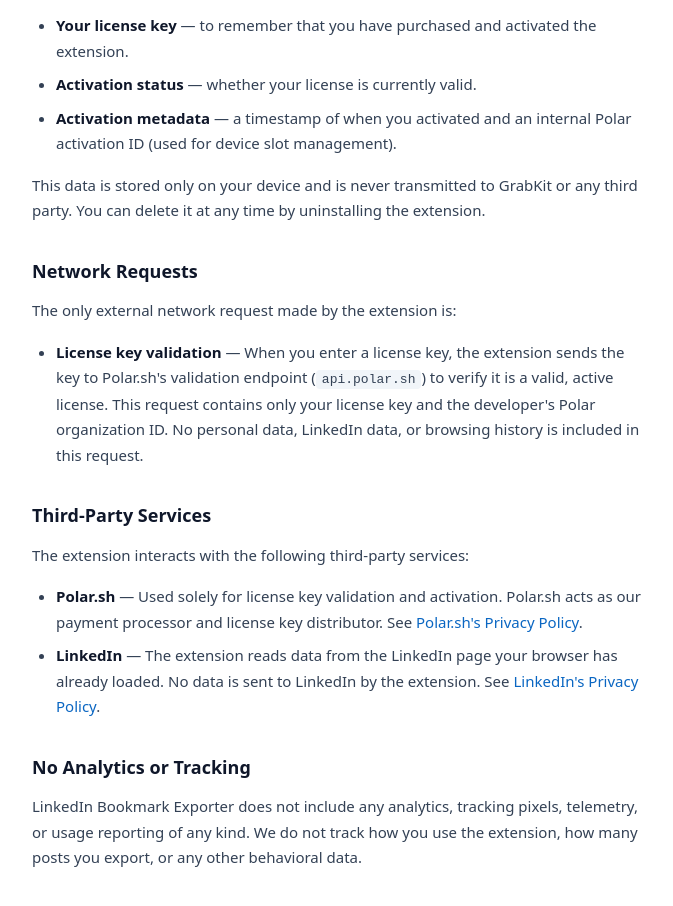
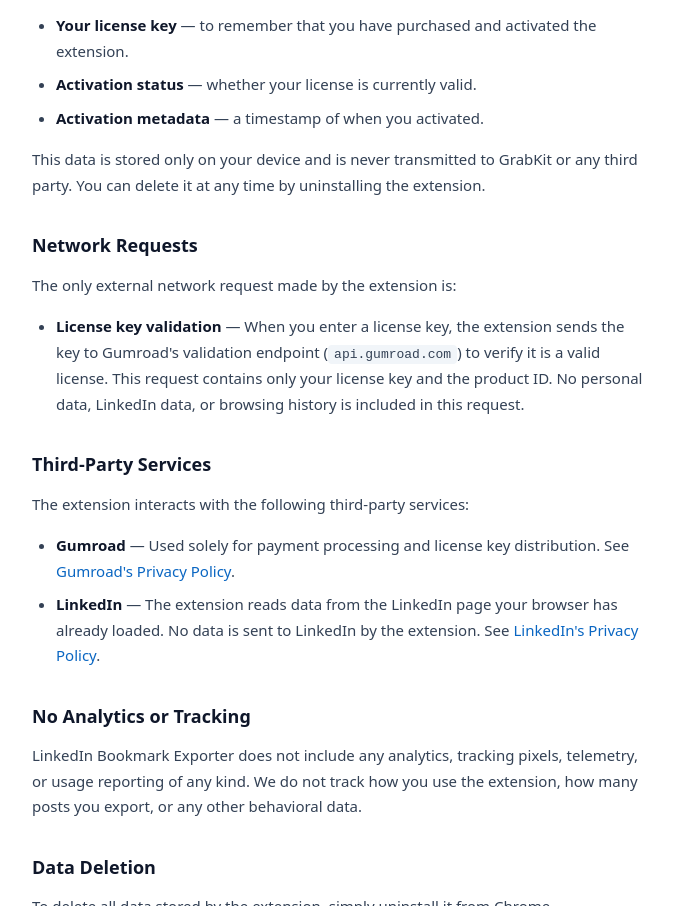
Before and after one commit to mfx1000/grabkit, a plain HTML site: page linkedin-bookmark-exporter/privacy/index.html in a window 1280 px wide. Shown: the part 1244-2150 px from the top of the page, without its empty margins (298-971 px from the left). Drawn offline with Linux system fonts and the light colour scheme.

Commit message:
Updated URLs and new payment processor

```diff
--- a/linkedin-bookmark-exporter/privacy/index.html
+++ b/linkedin-bookmark-exporter/privacy/index.html
@@ -122,7 +122,7 @@
     <ul>
       <li><strong>Your license key</strong> — to remember that you have purchased and activated the extension.</li>
       <li><strong>Activation status</strong> — whether your license is currently valid.</li>
-      <li><strong>Activation metadata</strong> — a timestamp of when you activated and an internal Polar activation ID (used for device slot management).</li>
+      <li><strong>Activation metadata</strong> — a timestamp of when you activated.</li>
     </ul>
     <p>
       This data is stored only on your device and is never transmitted to GrabKit or any third party. You can delete it at any time by uninstalling the extension.
@@ -133,13 +133,13 @@
       The only external network request made by the extension is:
     </p>
     <ul>
-      <li><strong>License key validation</strong> — When you enter a license key, the extension sends the key to Polar.sh's validation endpoint (<code>api.polar.sh</code>) to verify it is a valid, active license. This request contains only your license key and the developer's Polar organization ID. No personal data, LinkedIn data, or browsing history is included in this request.</li>
+      <li><strong>License key validation</strong> — When you enter a license key, the extension sends the key to Gumroad's validation endpoint (<code>api.gumroad.com</code>) to verify it is a valid license. This request contains only your license key and the product ID. No personal data, LinkedIn data, or browsing history is included in this request.</li>
     </ul>
 
     <h2>Third-Party Services</h2>
     <p>The extension interacts with the following third-party services:</p>
     <ul>
-      <li><strong>Polar.sh</strong> — Used solely for license key validation and activation. Polar.sh acts as our payment processor and license key distributor. See <a href="https://polar.sh/legal/privacy-policy" target="_blank" rel="noopener">Polar.sh's Privacy Policy</a>.</li>
+      <li><strong>Gumroad</strong> — Used solely for payment processing and license key distribution. See <a href="https://gumroad.com/legal/privacy" target="_blank" rel="noopener">Gumroad's Privacy Policy</a>.</li>
       <li><strong>LinkedIn</strong> — The extension reads data from the LinkedIn page your browser has already loaded. No data is sent to LinkedIn by the extension. See <a href="https://www.linkedin.com/legal/privacy-policy" target="_blank" rel="noopener">LinkedIn's Privacy Policy</a>.</li>
     </ul>
 
```
Also changed, not shown: linkedin-bookmark-exporter/index.html (+4 -4 lines).
